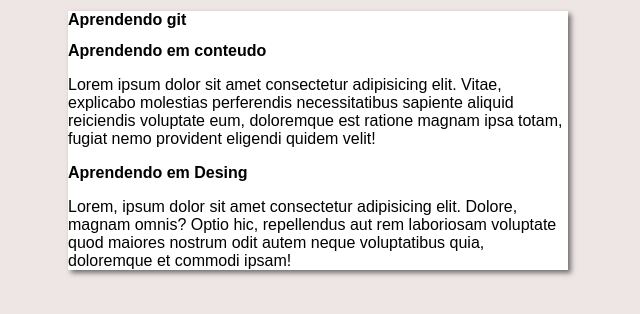
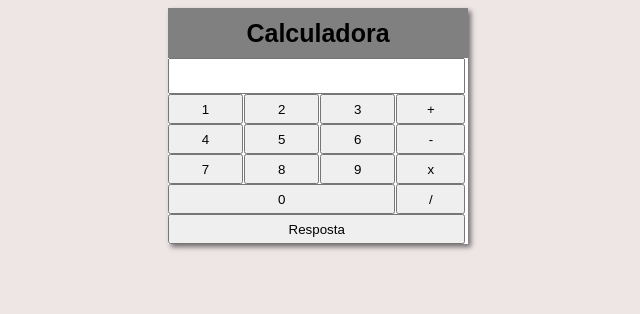
Before and after one commit to Vamdez/projeto-site, a plain HTML site: page index.html in a window 1280 px wide. Shown: the whole page, without its empty margins (322-962 px from the left). Drawn offline with Linux system fonts and the light colour scheme.

Commit message:
criacao css html calculadora

```diff
--- a/estilos/style.css
+++ b/estilos/style.css
@@ -1,6 +1,5 @@
 *{
     font-family: Arial, Helvetica, sans-serif;
-    font-size: 16px;
 }
 
 body{
@@ -9,7 +8,51 @@ body{
 
 main{
     background-color: white;
-    width: 500px;
+    width: 300px;
     margin: auto;
     box-shadow: 3px 3px 5px rgba(0, 0, 0, 0.521);
 }
+
+.header{
+    display: flex;
+    align-items: center;
+    justify-content: center;
+    font-size: 25px;
+    font-weight: bold;
+    background-color: gray;
+    height: 50px;
+}
+
+
+.digits{
+    font-size: 4px;
+
+}
+
+.btn{
+    width: 25%;
+    height: 30px;
+}
+
+.zero{
+    width: 227.2px;
+    height: 30px;
+}
+
+.conta{
+    width: 289.2px;
+    height: 30px;
+    font-size: 30px;
+}
+
+.enviar{
+    width: 297.4px;
+    height: 30px;
+
+}
+
+.operador{
+    width: 23%;
+    height: 30px;
+
+}
--- a/index.html
+++ b/index.html
@@ -1,27 +1,44 @@
 <!DOCTYPE html>
 <html lang="en">
 <head>
-    <link rel="stylesheet" type="text/css" href="estilos/style.css" />
     <meta charset="UTF-8">
     <meta http-equiv="X-UA-Compatible" content="IE=edge">
-    <meta name="viewport" content="width=device-width, initial-scale=1.0">
-    <title>Site teste branch</title>
+    <meta name="viewport" content="wclassth=device-wclassth, initial-scale=1.0">
+    <title>Site teste</title>
+    <link rel="stylesheet" type="text/css" href="estilos/style.css" />
+    <script src="./first_js.js"></script>
 </head>
 <body>
     <main>
-        <header><h1>Aprendendo git</h1></header>
-        <article>
-            <h2>Aprendendo em conteudo</h2>
-            <p>Lorem ipsum dolor sit amet consectetur adipisicing elit. Vitae, explicabo molestias
-                perferendis necessitatibus sapiente aliquid reiciendis voluptate eum, doloremque est
-                ratione magnam ipsa totam, fugiat nemo provident eligendi quidem velit!</p>
-        </article>
-        <article>
-            <h2>Aprendendo em Desing</h2>
-            <p>Lorem, ipsum dolor sit amet consectetur adipisicing elit. Dolore, magnam omnis?
-                 Optio hic, repellendus aut rem laboriosam voluptate quod maiores nostrum odit
-                 autem neque voluptatibus quia, doloremque et commodi ipsam!</p>
-        </article>
+        <div class = "header">
+            Calculadora
+        </div>
+        <div class = "visor">
+            <input type="text" class="conta">
+        </div>
+        <div class = "digits">
+            <button class = "btn" id = "um">1</button>
+            <button class = "btn" id = "dois">2</button>
+            <button class = "btn" id = "tres">3</button>
+            <button class = "operador" id = "mais">+</button>
+            <br>
+            <button class = "btn" id = "quatro">4</button>
+            <button class = "btn" id = "cinco">5</button>
+            <button class = "btn" id = "seis">6</button>
+            <button class = "operador" id = "menos">-</button>
+            <br>
+            <button class = "btn" id = "sete">7</button>
+            <button class = "btn" id = "oito">8</button>
+            <button class = "btn" id = "nove">9</button>
+            <button class = "operador" id = "multiplicar">x</button>
+            <br>
+            <button class = "zero">0</button>
+            <button class = "operador" id = "dividir">/</button>
+        </div>
+        <div class="footer">
+            <input type="submit" class="enviar" value="Resposta">
+        </div>
     </main>
 </body>
+
 </html>
```
Also changed, not shown: first_js.js (added).
